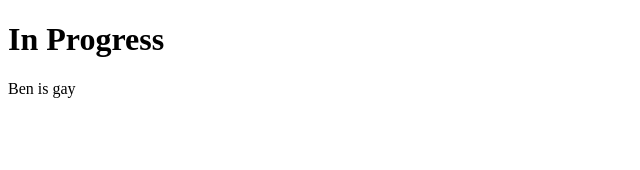
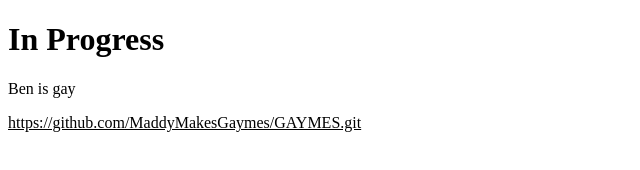
Before and after one commit to MaddyMakesGaymes/MaddyMakesGaymes.github.io, a plain HTML site: page index.html in a window 1280 px wide. Shown: the whole page, without its empty margins (0-640 px from the left). Drawn offline with Linux system fonts and the light colour scheme.

Commit message:
Update index.html

```diff
--- a/index.html
+++ b/index.html
@@ -5,5 +5,6 @@
 <body>
 <h1>In Progress</h1>
 <p>Ben is gay</p>
+<p><u>https://github.com/MaddyMakesGaymes/GAYMES.git</u></p>
 </body>
 </html>
```
